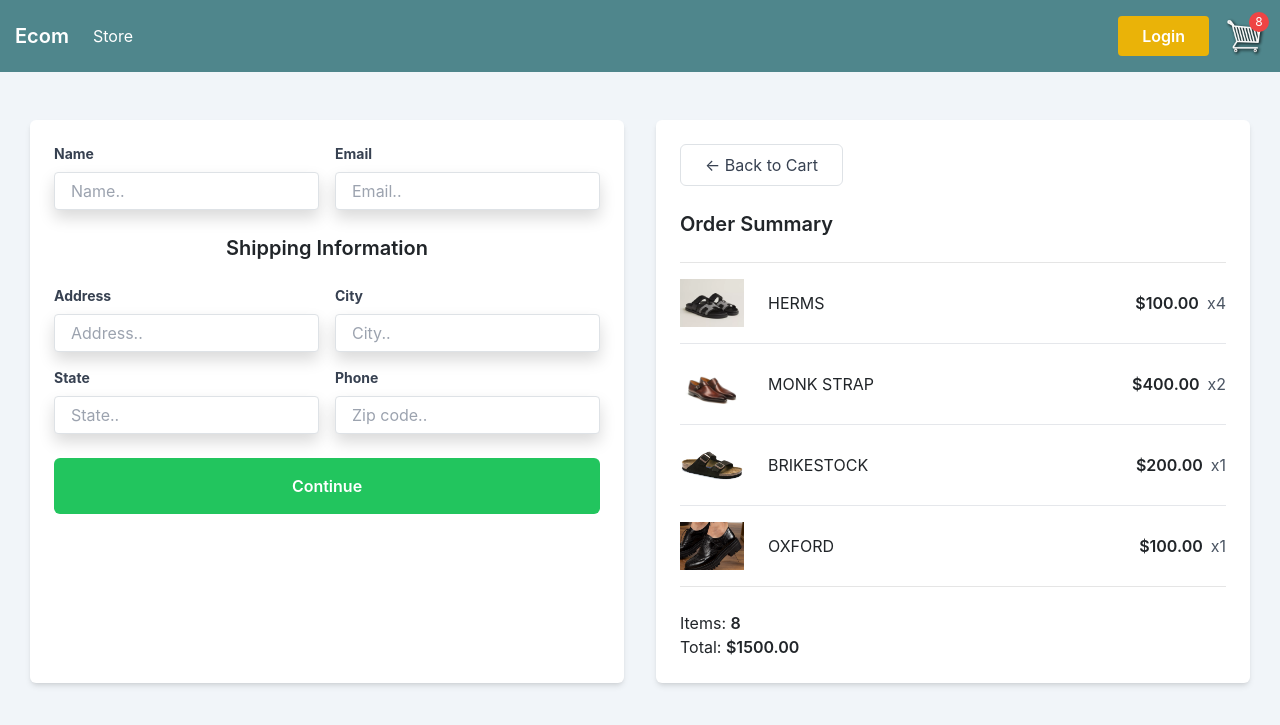
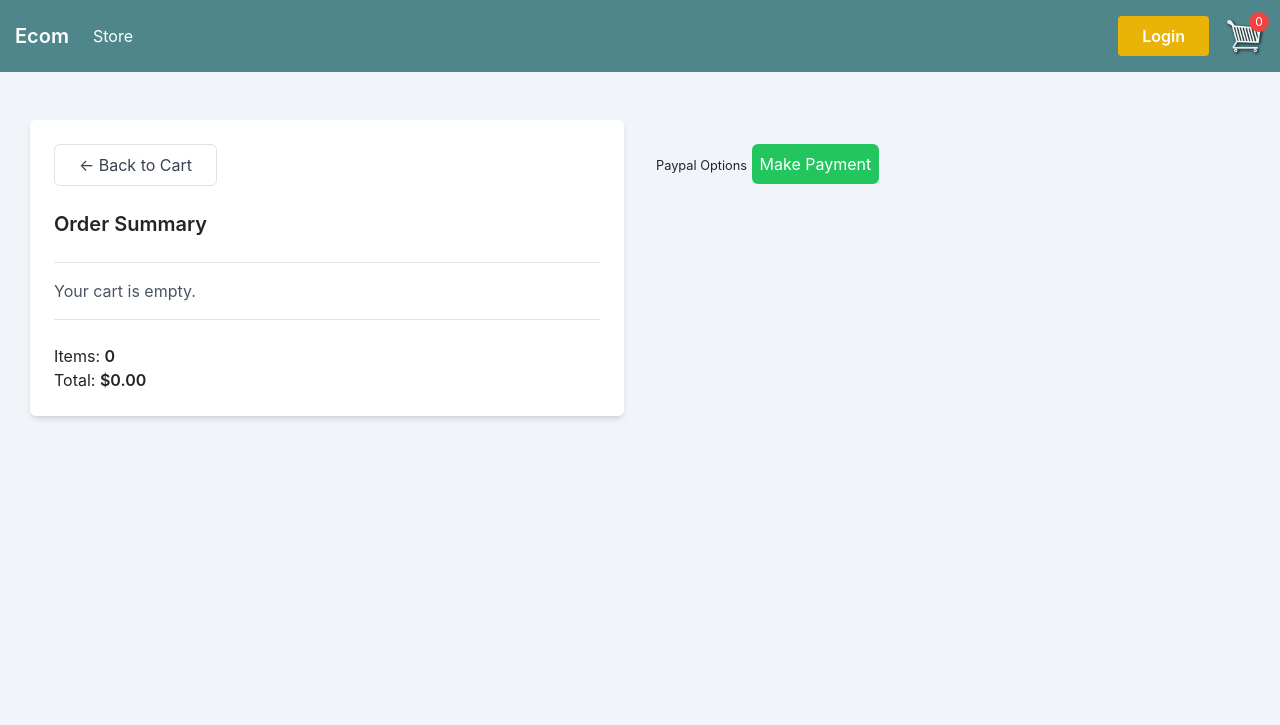
Before and after one commit to codeWithDrammzy/ecommerce_git, a Django app: page /checkout/ in a window 1280 px wide. Shown: the top 725 px of the page. Run offline with Django 5.2, Linux system fonts and the light colour scheme; a user stored in the database is signed in; data comes from the database, SQL or seed files in the repository; some libraries are stand-ins or nearby versions.

Commit message:
shipping commit

```diff
--- a/ecommerce/store/templates/store/checkout.html
+++ b/ecommerce/store/templates/store/checkout.html
@@ -1,60 +1,55 @@
 {% extends 'store/base.html' %}
- {% load static %}
+{% load static %}
 {% block content %}
 <div class="container mx-auto ">
 
-
     <div class="grid grid-cols-1 lg:grid-cols-2 gap-8">
 
-            <!-- left div -->
-        <div class="bg-white rounded-md shadow-md p-6">
-            <form action="#" method="POST">
+        <div class="bg-white rounded-md shadow-md p-6" id="form-wrapper"> <!-- Form Wrapper -->
+            <form id="form" method="POST">
 
-                <div class="grid grid-cols-1 sm:grid-cols-2 gap-4 mb-4">
+                {% if not request.user.is_authenticated %}
+                <div class="grid grid-cols-1 sm:grid-cols-2 gap-4 mb-4" id="user-info"> <!-- User Info Section -->
                     <div>
                         <label for="name" class="block text-gray-700 text-sm font-bold mb-2">Name</label>
-                        <input type="text" id="name" name="name" class="shadow appearance-none border rounded w-full py-2 px-3 text-gray-700 leading-tight focus:outline-none focus:shadow-outline" placeholder="Name..">
+                        <input type="text" id="name" name="name" autocomplete="off" class="shadow appearance-none border rounded w-full py-2 px-3 text-gray-700 leading-tight focus:outline-none focus:shadow-outline" placeholder="Name..">
                     </div>
                     <div>
                         <label for="email" class="block text-gray-700 text-sm font-bold mb-2">Email</label>
-                        <input type="email" id="email" name="email" class="shadow appearance-none border rounded w-full py-2 px-3 text-gray-700 leading-tight focus:outline-none focus:shadow-outline" placeholder="Email..">
+                        <input type="email" id="email" name="email" autocomplete="off" class="shadow appearance-none border rounded w-full py-2 px-3 text-gray-700 leading-tight focus:outline-none focus:shadow-outline" placeholder="Email..">
                     </div>
-                </div>
+                </div> <!-- End User Info Section -->
+                {% endif %}
 
-                <div class="mb-4">
+                <div class="mb-4" id="Shipping-info"> <!-- Shipping Info Section -->
                     <h2 class="text-xl font-semibold text-center mb-4">Shipping Information</h2>
                     <div class="grid grid-cols-1 sm:grid-cols-2 gap-4">
                         <div>
                             <label for="address" class="block text-gray-700 text-sm font-bold mb-2">Address</label>
-                            <input type="text" id="address" name="address" class="shadow appearance-none border rounded w-full py-2 px-3 text-gray-700 leading-tight focus:outline-none focus:shadow-outline" placeholder="Address..">
+                            <input type="text" id="address" name="address" autocomplete="off" class="shadow appearance-none border rounded w-full py-2 px-3 text-gray-700 leading-tight focus:outline-none focus:shadow-outline" placeholder="Address..">
                         </div>
                         <div>
                             <label for="city" class="block text-gray-700 text-sm font-bold mb-2">City</label>
-                            <input type="text" id="city" name="city" class="shadow appearance-none border rounded w-full py-2 px-3 text-gray-700 leading-tight focus:outline-none focus:shadow-outline" placeholder="City..">
+                            <input type="text" id="city" name="city" autocomplete="off" class="shadow appearance-none border rounded w-full py-2 px-3 text-gray-700 leading-tight focus:outline-none focus:shadow-outline" placeholder="City..">
                         </div>
                         <div>
                             <label for="state" class="block text-gray-700 text-sm font-bold mb-2">State</label>
-                            <input type="text" id="state" name="state" class="shadow appearance-none border rounded w-full py-2 px-3 text-gray-700 leading-tight focus:outline-none focus:shadow-outline" placeholder="State..">
+                            <input type="text" id="state" name="state" autocomplete="off" class="shadow appearance-none border rounded w-full py-2 px-3 text-gray-700 leading-tight focus:outline-none focus:shadow-outline" placeholder="State..">
                         </div>
                         <div>
                             <label for="zip" class="block text-gray-700 text-sm font-bold mb-2">Phone</label>
-                            <input type="text" id="zip" name="zip" class="shadow appearance-none border rounded w-full py-2 px-3 text-gray-700 leading-tight focus:outline-none focus:shadow-outline" placeholder="Zip code..">
+                            <input type="text" id="zip" name="phone" autocomplete="off" class="shadow appearance-none border rounded w-full py-2 px-3 text-gray-700 leading-tight focus:outline-none focus:shadow-outline" placeholder="Phone..">
                         </div>
                     </div>
-                </div>
+                </div> <!-- End Shipping Info Section -->
 
-                <button type="submit" class="bg-green-500 hover:bg-green-600 text-white font-semibold py-3 px-6 rounded-md w-full focus:outline-none focus:shadow-outline">
+                <button type="submit" id="form-button" class="bg-green-500 hover:bg-green-600 text-white font-semibold py-3 px-6 rounded-md w-full focus:outline-none focus:shadow-outline">
                     Continue
                 </button>
+
             </form>
-            <br>
-			<div class=" hidden" id="payment-info">
-				<small>Paypal Options</small>
-			</div>
-        </div>
+        </div> <!-- End Form Wrapper -->
 
-
-        <!-- right div -->
         <div class="bg-white rounded-md shadow-md p-6">
             <div class="mb-4">
                 <a href="{% url 'cart' %}" class="inline-block border border-gray-400 rounded-md py-2 px-4 text-gray-700 hover:bg-gray-100 focus:outline-none">
@@ -81,11 +76,119 @@
             </ul>
             <hr>
             <div class="mt-4">
-                <p>Items: <span class="font-semibold">{{ order.get_cart_items}}</span></p>
+                <p>Items: <span class="font-semibold">{{ order.get_cart_items }}</span></p>
                 <p>Total: <span class="font-semibold">${{ order.get_cart_total|floatformat:2 }}</span></p>
             </div>
         </div>
+
+        <div class="hidden" id="payment-info"> <!-- Payment Info Section -->
+            <small>Paypal Options</small>
+            <button id="make-payment" class="bg-green-500 p-2 text-white rounded-md mt-4 hover:bg-green-600">
+                Make Payment
+            </button>
+        </div> <!-- End Payment Info Section -->
+
     </div>
 </div>
 
+<script type="text/javascript">
+    var csrftoken = '{{ csrf_token }}';
+    var shipping = '{{ order.shipping }}';
+    var userAuthenticated = '{{ request.user.is_authenticated }}';
+    var paymentInfoDiv = document.getElementById('payment-info');
+    var formWrapperDiv = document.getElementById('form-wrapper');
+    var shippingInfoDiv = document.getElementById('Shipping-info');
+    var userInfoDiv = document.getElementById('user-info');
+    var total = '{{ order.get_cart_total}}';
+
+    if (shipping == 'False' && shippingInfoDiv) {
+        shippingInfoDiv.innerHTML = '';
+    }
+
+    if (userAuthenticated == 'True' && shipping == 'False') {
+        formWrapperDiv.classList.add("hidden");
+        paymentInfoDiv.classList.remove("hidden");
+        userInfoDiv.innerHTML = '';
+    } else {
+        formWrapperDiv.classList.remove("hidden");
+        paymentInfoDiv.classList.add("hidden");
+    }
+
+    var form = document.getElementById('form');
+    if (form) {
+        form.addEventListener('submit', function(e) {
+            e.preventDefault();
+            console.log('Form Submitted...');
+            document.getElementById('form-button').classList.add("hidden");
+            paymentInfoDiv.classList.remove("hidden");
+        });
+    }
+
+    var makePaymentButton = document.getElementById('make-payment');
+    if (makePaymentButton) {
+        makePaymentButton.addEventListener('click', function(e) {
+            submitFormData();
+        });
+    }
+
+    function submitFormData() {
+        console.log('Payment button clicked');
+        var userFormData = {
+            'name': null,
+            'email': null,
+            'total': total,
+        }
+
+        var shippingInfo = {
+            'address': null,
+            'city': null,
+            'state': null,
+            'phone': null,
+        }
+
+        if (shipping != 'False') {
+            shippingInfo.address = form.address.value;
+            shippingInfo.city = form.city.value;
+            shippingInfo.state = form.state.value;
+            shippingInfo.phone = form.phone.value;
+        }
+
+        if (userAuthenticated == 'False') {
+            userFormData.name = form.name.value;
+            userFormData.email = form.email.value;
+        }
+
+        console.log('shippingInfo:', shippingInfo);
+        console.log('user Info:', userFormData);
+
+        var url = "/process_order/";
+        fetch("{% url 'process_order' %}", {
+        method: 'POST',
+        headers: {
+            'Content-Type': 'application/json',
+            'X-CSRFToken': csrftoken,  // make sure you’re sending the CSRF token
+        },
+        body: JSON.stringify({ form: userFormData, shipping: shippingInfo }),
+    })
+        .then(response => {
+            if (!response.ok || response.headers.get("content-type")?.includes("html")) {
+                return response.text().then(text => {
+                    console.error('Unexpected HTML Response:', text); // this will show the <html> response
+                    throw new Error('Expected JSON, got HTML');
+                });
+            }
+            return response.json();
+        })
+        .then(data => {
+            console.log('Success:', data);
+            alert('Transaction completed');
+            window.location.href = "/";  // redirect to store page
+        })
+        .catch(error => {
+            console.error('Fetch Error:', error);
+            alert('An error occurred. Check the console.');
+        });
+    }
+</script>
+
 {% endblock content %}
--- a/ecommerce/store/urls.py
+++ b/ecommerce/store/urls.py
@@ -8,4 +8,7 @@
     path('checkout/', views.checkout, name='checkout'),
 
     path('update_item/', views.updateItem, name='update_item'),
+
+
+    path('process_order/', views.processOrder, name='process_order'),
 ]
--- a/ecommerce/store/views.py
+++ b/ecommerce/store/views.py
@@ -2,6 +2,7 @@
 from django.http import JsonResponse
 import json
 from .models import  *
+import datetime
 
 
 def store(request):
@@ -13,7 +14,7 @@
         cartItem = order.get_cart_items
     else:
         items = []
-        order = {'get_cart_total': 0, 'get_cart_items': 0}
+        order = {'get_cart_total': 0, 'get_cart_items': 0, 'shipping':False}
         cartItem = order['get_cart_items']
 
     product=Product.objects.all()
@@ -38,7 +39,7 @@
         cartItem = order.get_cart_items
     else:
         items = []
-        order = {'get_cart_total': 0, 'get_cart_items': 0}
+        order = {'get_cart_total': 0, 'get_cart_items': 0, 'shipping':False}
         cartItem = order['get_cart_items']
 
     context = {
@@ -58,7 +59,7 @@
         cartItem = order.get_cart_items
     else:
         items = []
-        order = {'get_cart_total': 0, 'get_cart_items': 0}
+        order = {'get_cart_total': 0, 'get_cart_items': 0, 'shipping':False }
         cartItem = order['get_cart_items']
     context = {
         'items': items,
@@ -92,3 +93,37 @@
 
     return JsonResponse('Item updated successfully', safe=False)
 # Create your views here.
+
+
+
+def processOrder(request):
+    transaction_id = datetime.datetime.now().timestamp()
+    data = json.loads(request.body)
+
+    if request.user.is_authenticated:
+        customer = request.user.customer
+        order, created = Order.objects.get_or_create(customer=customer, complete=False)
+
+        total = float(data['form']['total'])
+        order.transaction_id = transaction_id
+
+        if total == float(order.get_cart_total):
+            order.complete = True
+        order.save()
+
+        if order.shipping ==True:
+            ShippingAddress.objects.create(
+                customer= customer,
+                order = order,
+                address = data['shipping']['address'],
+                city = data['shipping']['city'],
+                state = data ['shipping']['state'],
+                phone = data['shipping']['phone'],
+
+
+
+            )
+    else:
+        print('User is not logged in')
+
+    return JsonResponse('Payment submitted..', safe=False)
```
Also changed, not shown: ecommerce/store/models.py (+45 -43 lines), ecommerce/db.sqlite3, ecommerce/static/images/update.png (added), ecommerce/store/migrations/0003_rename_zipcode_shippingaddress_phone.py (added).
